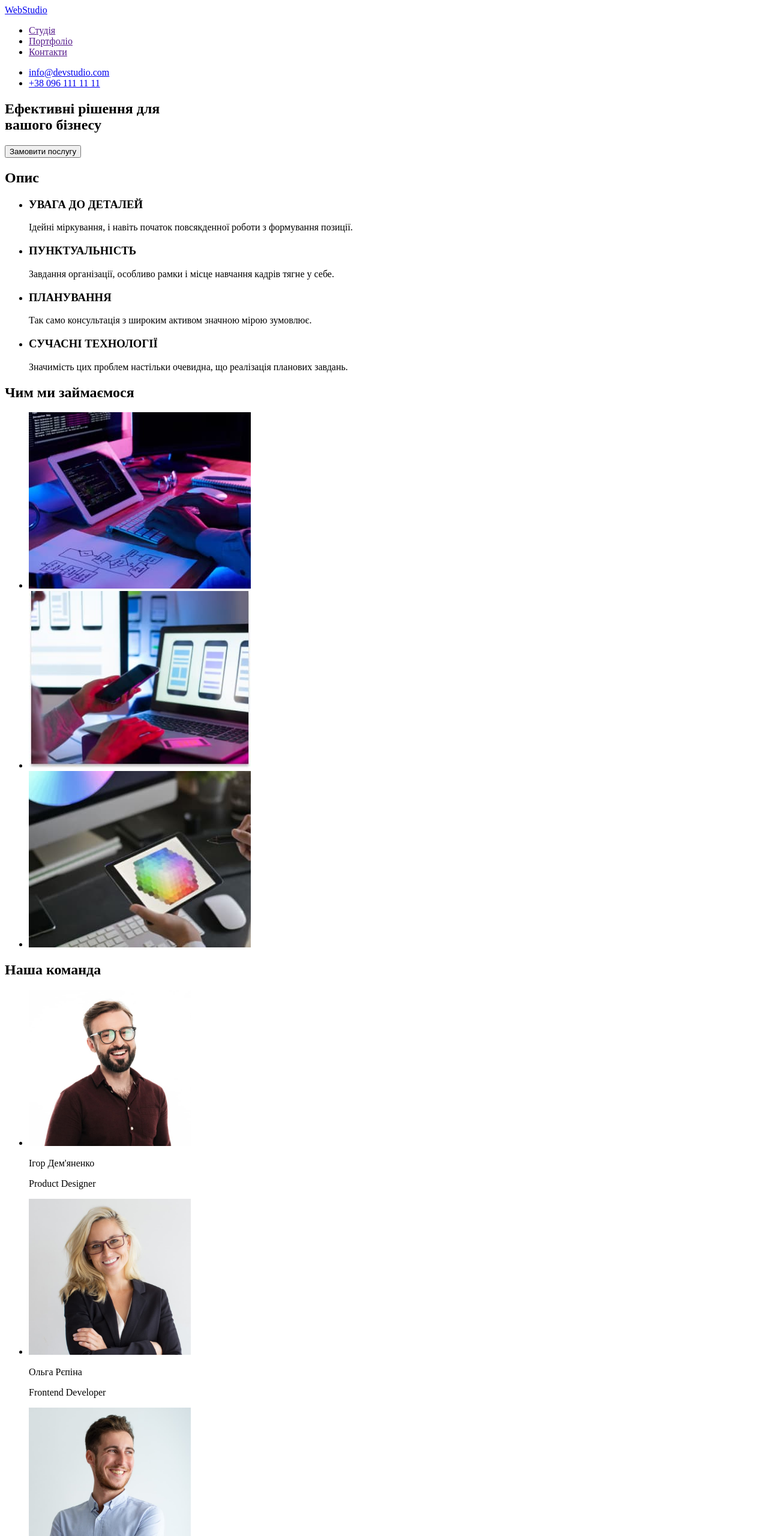
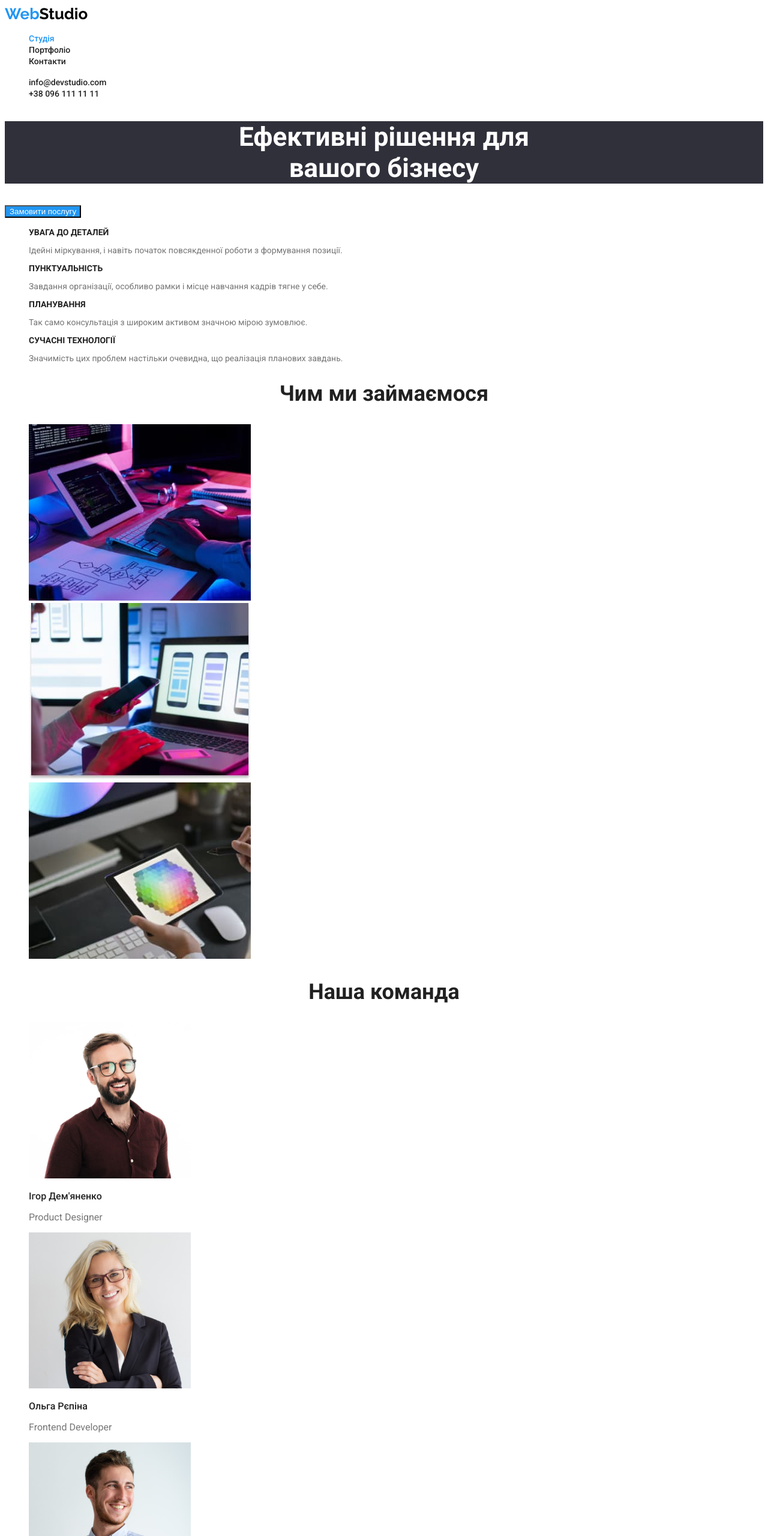
Before and after one commit to OlegKushnir/goit-markup-hw-02, a plain HTML site: page index.html in a window 1280 px wide. Shown: the top 2560 px of the page at 60% size. Drawn offline with Linux system fonts and the light colour scheme.

Commit message:
hm2
start

```diff
--- /dev/null
+++ b/css/styles.css
@@ -0,0 +1,141 @@
+:root {
+    --accent-color: #2196F3;
+    --primary-text-color: #757575;
+    --title-text-color: #212121;
+    --title-white-color: #ffffff;
+    --title-black-color: #000000;
+}
+body {
+    font-family:Roboto, sans-serif;
+}
+a {
+    text-decoration: none;
+
+}
+ul {
+    list-style-type: none;
+}
+
+.logo{
+    color: var(--accent-color);
+    font-family: Raleway, sans-serif;
+    font-style: normal;
+    font-weight: 700;
+    font-size: 26px;
+}
+
+
+header .logo-studio{
+    color: var(--title-black-color);
+}
+
+footer .logo-studio{
+    color: var(--title-white-color);
+}
+
+
+.nav-title {
+    color: var(--title-text-color);
+    font-weight: 500;
+    font-size: 14px;
+}
+.nav-title:visited {
+    color: var(--title-text-color);
+    font-weight: 500;
+    font-size: 14px;
+}
+.nav-title.current {
+    color: var(--accent-color);
+}
+
+.top-mail {
+    color: var(--title-text-color);
+    font-weight: 500;
+    font-size: 14px;
+}
+.top-mail:hover {
+    color: var(--accent-color);
+}
+.top-tel {
+    color: var(--title-text-color);
+    font-weight: 500;
+    font-size: 14px;
+}
+.hero-title {
+    font-weight: 900;
+    font-size: 44px;
+    color: var(--title-white-color);
+    background-color:#2F303A;
+    text-align: center;
+}
+
+.order-btn {
+    background-color: var(--accent-color);
+    color:var(--title-white-color);
+}
+.hidden-descr {
+    display: none;
+}
+.descr h3 {
+    font-weight: 700;
+    font-size: 14px;
+    color: var(--title-text-color);
+}
+.descr p {
+    font-weight: 400;
+    font-size: 14px;
+    color: var(--primary-text-color);
+}
+.samples h2 {
+    font-weight: 700;
+    font-size: 36px;
+    color: var(--title-text-color);
+    text-align: center;
+}
+.team h2 {
+    font-weight: 700;
+    font-size: 36px;
+    color: var(--title-text-color);
+    text-align: center;
+}
+.team h3 {
+    font-weight: 500;
+    font-size: 16px;
+    color: var(--title-text-color);
+}
+.team p {
+    font-weight: 400;
+    font-size: 16px;
+    color: var(--primary-text-color);
+}
+footer {
+    background-color: #2F303A;
+}
+.gm-adr {
+    font-weight: 400;
+    font-size: 14px;
+    color: var(--title-white-color);
+    font-style: normal;
+}
+
+.contacts {
+    font-weight: 400;
+    font-size: 14px;
+    color: rgba(255, 255, 255, 0.6);
+    font-style: normal;
+}
+
+.sort button {
+    background-color: var(--accent-color);
+    color:var(--title-white-color);
+}
+.galary h2 {
+    font-weight: 700;
+    font-size: 18px;
+    color: var(--title-text-color);
+}
+.galary p {
+    font-weight: 400;
+    font-size: 16px;
+    color: var(--primary-text-color);
+}
--- a/index.html
+++ b/index.html
@@ -4,34 +4,36 @@
     <meta charset="UTF-8">
     <meta http-equiv="X-UA-Compatible" content="IE=edge">
     <meta name="viewport" content="width=device-width, initial-scale=1.0">
+    <link href="https://fonts.googleapis.com/css2?family=Raleway:wght@700&family=Roboto:wght@400;500;700&display=swap" rel="stylesheet">
+    <link rel="stylesheet" href="./css/styles.css">
     <title>Document</title>
 </head>
 <body>
     <header>
         <nav>
-            <a href="/">WebStudio</a>
-            <ul>
-                <li><a href="">Студія</a></li>
-                <li><a href="">Портфоліо</a></li>
-                <li><a href="">Контакти</a></li>
+            <a href="./index.html" class="logo">Web<span class="logo-studio">Studio</span></a>
+            <ul class="site-nav">
+                <li><a href="./index.html" class="nav-title current">Студія</a></li>
+                <li><a href="./portfolio.html" class="nav-title">Портфоліо</a></li>
+                <li><a href="" class="nav-title">Контакти</a></li>
             </ul>
         </nav>
         <ul>
-            <li><a href="mailto:info@devstudio.com">info@devstudio.com</a></li>
-            <li><a href="tel:+380961111111">+38 096 111 11 11</a></li>
+            <li><a href="mailto:info@devstudio.com" class="top-mail">info@devstudio.com</a></li>
+            <li><a href="tel:+380961111111" class="top-tel">+38 096 111 11 11</a></li>
         </ul>
 
     </header>
    <main>
-    <section>
-        <h1>Ефективні рішення для<br> вашого бізнесу</h1>
-        <button type="button">Замовити послугу</button>
+    <section class="hero">
+        <h1 class="hero-title">Ефективні рішення для<br> вашого бізнесу</h1>
+        <button type="button" class="order-btn">Замовити послугу</button>
     </section>
-    <section>
-        <h2>Опис</h2>
+    <section class="descr">
+        <h2 class="hidden-descr">Опис</h2>
         <ul>
             <li>
-                <h3>УВАГА ДО ДЕТАЛЕЙ</h3>
+                <h3 >УВАГА ДО ДЕТАЛЕЙ</h3>
                 <p>Ідейні міркування, і навіть початок повсякденної роботи з формування позиції.</p>
             </li>
             <li>
@@ -48,7 +50,7 @@
             </li>
         </ul>
     </section>
-    <section>
+    <section class="samples">
         <h2>Чим ми займаємося</h2>
         <ul>
             <li><img src="./images/img1.jpg" alt="Приклад роботи 1" width="370"></li>
@@ -56,27 +58,27 @@
             <li><img src="./images/img3.jpg" alt="Приклад роботи 3" width="370"></li>
         </ul>
     </section>
-    <section>
+    <section class="team">
         <h2>Наша команда</h2>
         <ul>
             <li>
                 <img src="./images/teamcard1.jpg" alt="Ігор Дем'яненко" width="270">
-                <p>Ігор Дем'яненко</p>
+                <h3>Ігор Дем'яненко</h3>
                 <p>Product Designer</p>
             </li>
             <li>
                 <img src="./images/teamcard2.jpg" alt="Ольга Рєпіна" width="270">
-                <p>Ольга Рєпіна</p>
+                <h3>Ольга Рєпіна</h3>
                 <p>Frontend Developer</p>
             </li>
             <li>
                 <img src="./images/teamcard3.jpg" alt="Микола Тарасов" width="270">
-                <p>Микола Тарасов</p>
+                <h3>Микола Тарасов</h3>
                 <p>Marketing</p>
             </li>
             <li>
                 <img src="./images/teamcard4.jpg" alt="Михайло Єрмаков" width="270">
-                <p>Михайло Єрмаков</p>
+                <h3>Михайло Єрмаков</h3>
                 <p>UI Designer</p>
             </li>
 
@@ -84,11 +86,13 @@
     </section>
    </main>
     <footer>
-        <a href="/">WebStudio</a>
+        <a href="./index.html" class="logo">Web<span class="logo-studio">Studio</span></a>
         <address>
-            м. Київ, пр-т Лесі Українки, 26 <br>
-            info@example.com <br>
-            +38 099 111 11 11
+            <ul>
+                <li><a href="https://goo.gl/maps/KLGtmUiZqjjmd39q9" target="_blank"  rel="noopener noreferrer" class="gm-adr" >г. Киев, пр-т Леси Украинки, 26</a></li>
+                <li><a href="mailto:info@devstudio.com" class="contacts">info@devstudio.com</a></li>
+                <li><a href="tel:+380961111111" class="contacts">+38 096 111 11 11</a></li>
+            </ul>
         </address>
 
     </footer>
```
Also changed, not shown: portfolio.html (added, +118 -0 lines), images/portfolio1.jpg (added), images/portfolio2.jpg (added), images/portfolio3.jpg (added), images/portfolio4.jpg (added), images/portfolio5.jpg (added), images/portfolio6.jpg (added), images/portfolio7.jpg (added), images/portfolio8.jpg (added), images/portfolio9.jpg (added).
